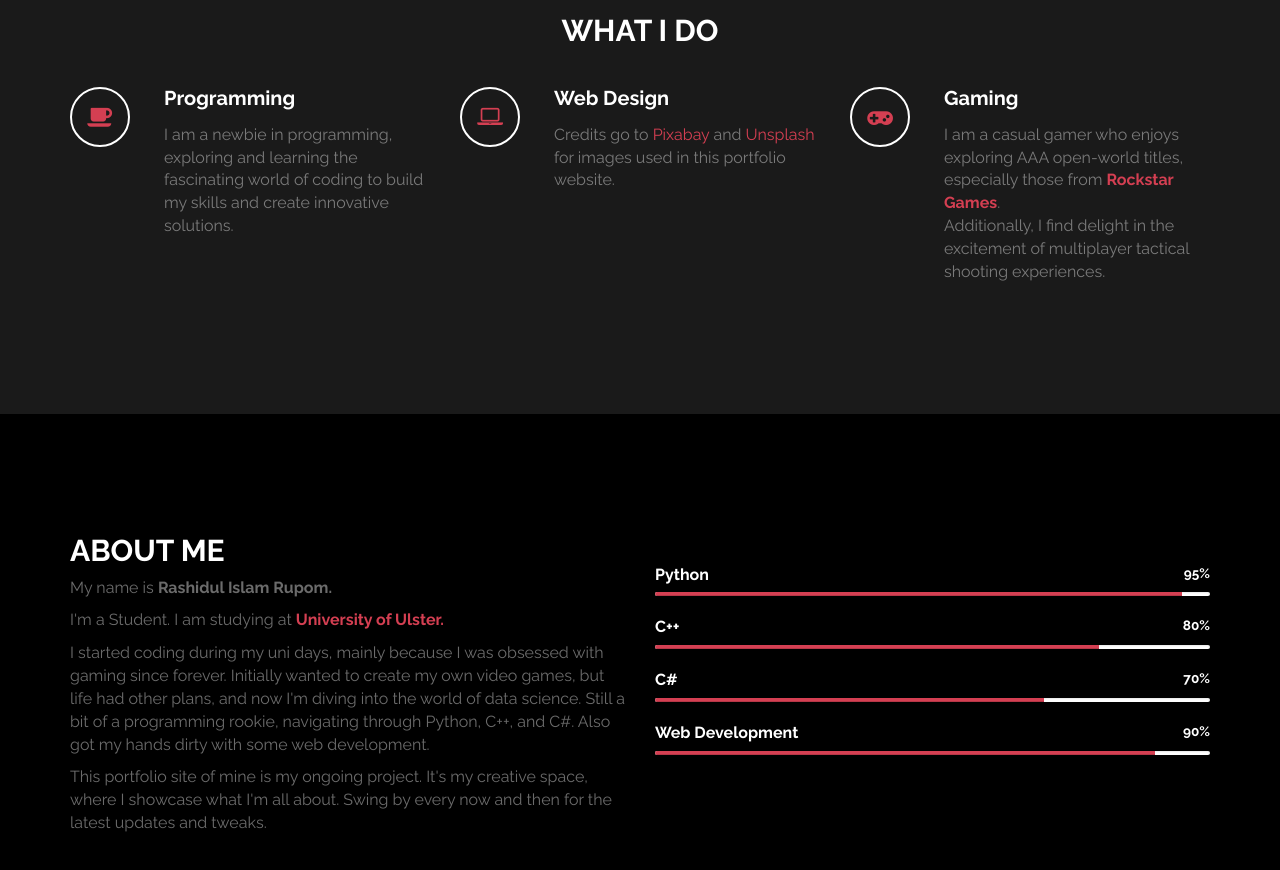
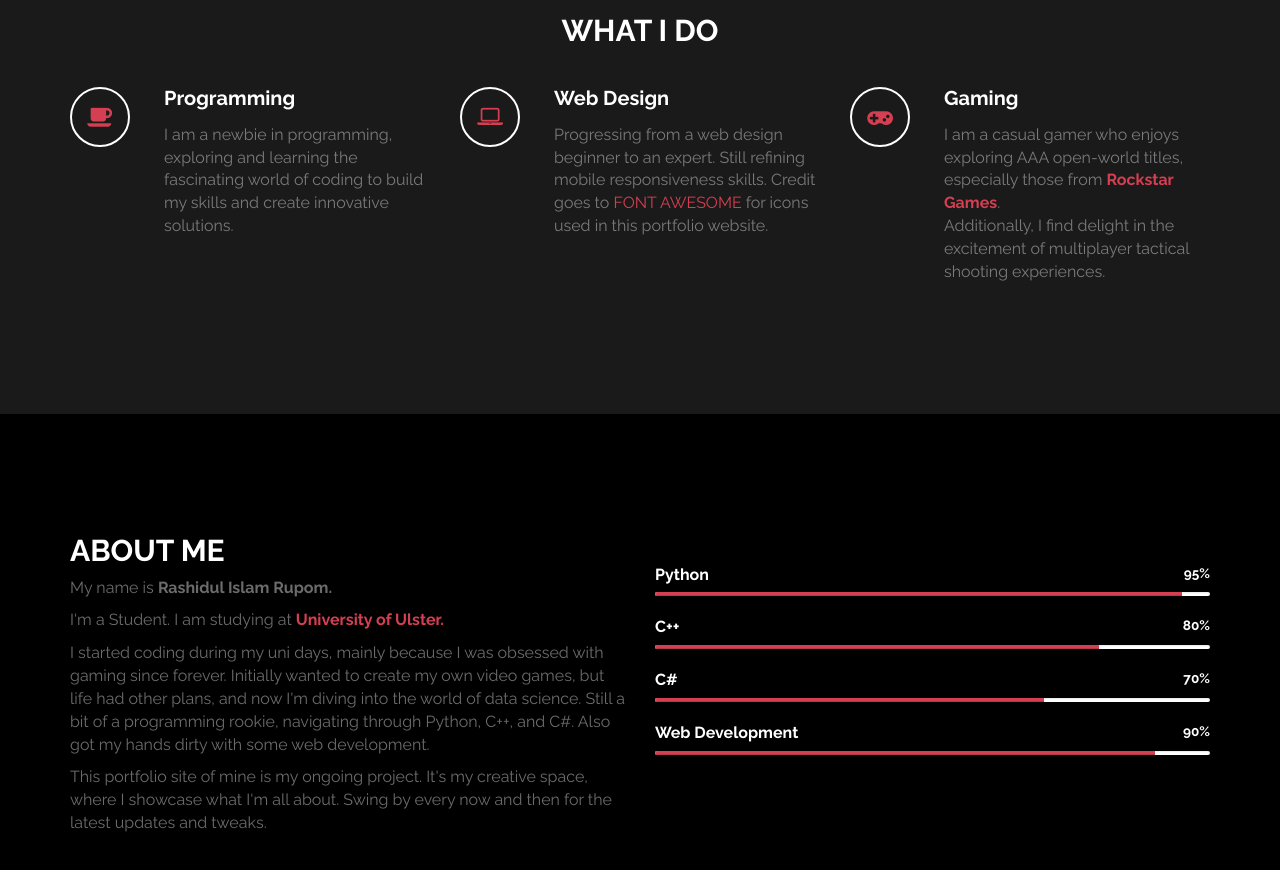
Before and after one commit to CodenameRashed/Rashed.github.io, a plain HTML site: page index.html in a window 1280 px wide. Shown: the part 840-1710 px from the top of the page. Drawn offline with Linux system fonts and the light colour scheme.

Commit message:
index.html

```diff
--- a/index.html
+++ b/index.html
@@ -87,7 +87,7 @@
 							</div>
 							<div class="media-body">
 								<h3 class="media-heading">Web Design</h3>
-								<p>Credits go to <a rel="nofollow" href="https://pixabay.com">Pixabay</a> and <a rel="nofollow" href="http://unsplash.com">Unsplash</a> for images used in this portfolio website.</p>
+								<p>Progressing from a web design beginner to an expert. Still refining mobile responsiveness skills. Credit goes to <a rel="nofollow" href="https://fontawesome.com/">FONT AWESOME</a> for icons used in this portfolio website.</p>
 							</div>
 						</div>
 					</div>
```
